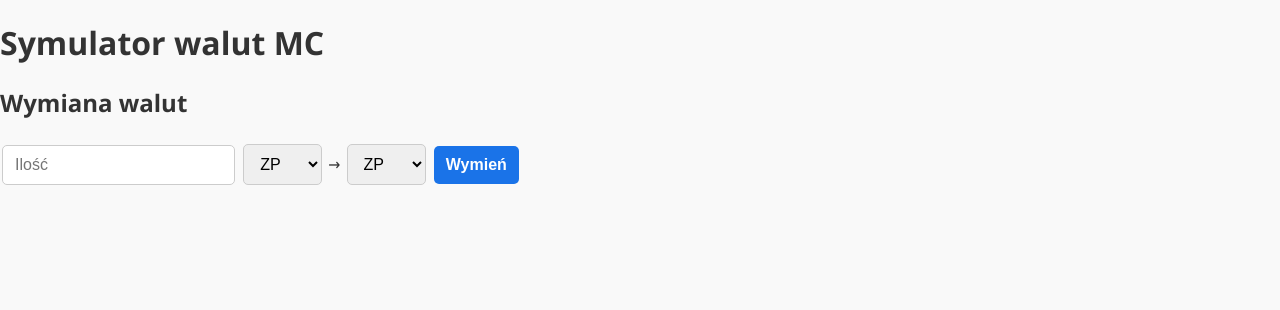
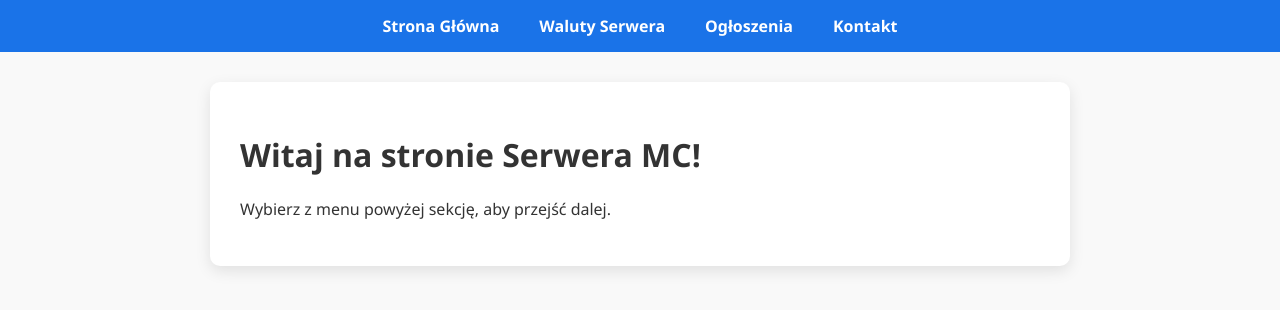
Before and after one commit to Bejba123/Waluty, a plain HTML site: page index.html in a window 1280 px wide. Drawn offline with Linux system fonts and the light colour scheme.

Commit message:
Update index.html

```diff
--- a/index.html
+++ b/index.html
@@ -3,40 +3,22 @@
 <head>
   <meta charset="UTF-8">
   <meta name="viewport" content="width=device-width, initial-scale=1.0">
-  <title>Wymiana walut MC</title>
+  <title>Serwer MC - Waluty</title>
   <link rel="stylesheet" href="style.css">
 </head>
 <body>
-  <h1>Symulator walut MC</h1>
-  <h2>Wymiana walut</h2>
 
-  <input id="ilosc" type="number" placeholder="Ilość">
+  <nav>
+    <a href="#" onclick="showPage('home')">Strona Główna</a>
+    <a href="#" onclick="showPage('waluty')">Waluty Serwera</a>
+    <a href="#" onclick="showPage('ogloszenia')">Ogłoszenia</a>
+    <a href="#" onclick="showPage('kontakt')">Kontakt</a>
+  </nav>
 
-  <select id="from">
-    <option>ZP</option>
-    <option>ZW</option>
-    <option>MN</option>
-    <option>FN</option>
-    <option>DN</option>
-    <option>FF</option>
-    <option>KUK</option>
-  </select>
-
-  <span>→</span>
-
-  <select id="to">
-    <option>ZP</option>
-    <option>ZW</option>
-    <option>MN</option>
-    <option>FN</option>
-    <option>DN</option>
-    <option>FF</option>
-    <option>KUK</option>
-  </select>
-
-  <button onclick="oblicz()">Wymień</button>
-
-  <p id="wynik"></p>
+  <div class="content" id="content">
+    <h1>Witaj na stronie Serwera MC!</h1>
+    <p>Wybierz z menu powyżej sekcję, aby przejść dalej.</p>
+  </div>
 
   <script src="script.js"></script>
 </body>
```
